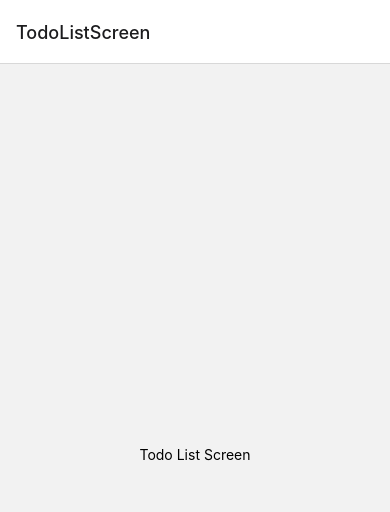
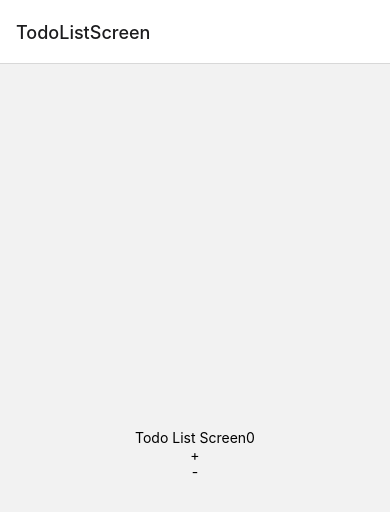
Before and after one commit to gag0712/YPLabsTodo, a React Native app: screen /TodoListScreen in a window 390 px wide. Shown: the top 512 px of the page. Built offline with nearby package versions, Linux system fonts and the light colour scheme.

Commit message:
feature: integrate redux

```diff
--- a/package.json
+++ b/package.json
@@ -14,10 +14,13 @@
   "dependencies": {
     "@react-navigation/native": "^6.1.17",
     "@react-navigation/native-stack": "^6.9.26",
+    "@reduxjs/toolkit": "^2.2.5",
     "react": "18.2.0",
     "react-native": "0.74.2",
     "react-native-safe-area-context": "^4.10.4",
-    "react-native-screens": "^3.31.1"
+    "react-native-screens": "^3.31.1",
+    "react-redux": "^9.1.2",
+    "redux": "^5.0.1"
   },
   "devDependencies": {
     "@babel/core": "^7.20.0",
--- a/src/App.tsx
+++ b/src/App.tsx
@@ -1,12 +1,16 @@
 import React from 'react';
 import {NavigationContainer} from '@react-navigation/native';
 import {RootStackNavigator} from './navigations';
+import {Provider} from 'react-redux';
+import {store} from './redux/store';
 
 function App(): React.JSX.Element {
   return (
-    <NavigationContainer>
-      <RootStackNavigator />
-    </NavigationContainer>
+    <Provider store={store}>
+      <NavigationContainer>
+        <RootStackNavigator />
+      </NavigationContainer>
+    </Provider>
   );
 }
 
--- /dev/null
+++ b/src/redux/slice/counterSlice.ts
@@ -0,0 +1,18 @@
+import {createSlice} from '@reduxjs/toolkit';
+
+export const counterSlice = createSlice({
+  name: 'counter',
+  initialState: {
+    counter: 0,
+  },
+  reducers: {
+    incremented: state => {
+      state.counter += 1;
+    },
+    decremented: state => {
+      state.counter -= 1;
+    },
+  },
+});
+
+export const {incremented, decremented} = counterSlice.actions;
--- /dev/null
+++ b/src/redux/slice/index.ts
@@ -0,0 +1 @@
+export * from './counterSlice';
--- /dev/null
+++ b/src/redux/store/index.ts
@@ -0,0 +1 @@
+export * from './store';
--- /dev/null
+++ b/src/redux/store/store.ts
@@ -0,0 +1,12 @@
+import {configureStore} from '@reduxjs/toolkit';
+import {counterSlice} from '../slice';
+import {useDispatch} from 'react-redux';
+
+export const store = configureStore({
+  reducer: counterSlice.reducer,
+});
+
+export type RootState = ReturnType<typeof store.getState>;
+
+export type AppDispatch = typeof store.dispatch;
+export const useAppDispatch = useDispatch.withTypes<AppDispatch>();
--- a/src/screens/TodoListScreen.tsx
+++ b/src/screens/TodoListScreen.tsx
@@ -1,9 +1,28 @@
-import {Text, View} from 'react-native';
+import {Pressable, Text, View} from 'react-native';
+import {useSelector} from 'react-redux';
+import {RootState, useAppDispatch} from '../redux/store';
+import {decremented, incremented} from '../redux/slice';
 
 export const TodoListScreen = () => {
+  const counterState = useSelector((state: RootState) => state.counter);
+  const dispatch = useAppDispatch();
+
   return (
     <View style={{flex: 1, alignItems: 'center', justifyContent: 'center'}}>
-      <Text>Todo List Screen</Text>
+      <Text>Todo List Screen{counterState}</Text>
+      <Text></Text>
+      <Pressable
+        onPress={() => {
+          dispatch(incremented());
+        }}>
+        <Text>+</Text>
+      </Pressable>
+      <Pressable
+        onPress={() => {
+          dispatch(decremented());
+        }}>
+        <Text>-</Text>
+      </Pressable>
     </View>
   );
 };
```
Also changed, not shown: 1 other file (tests, documents, lock files or other folders).
